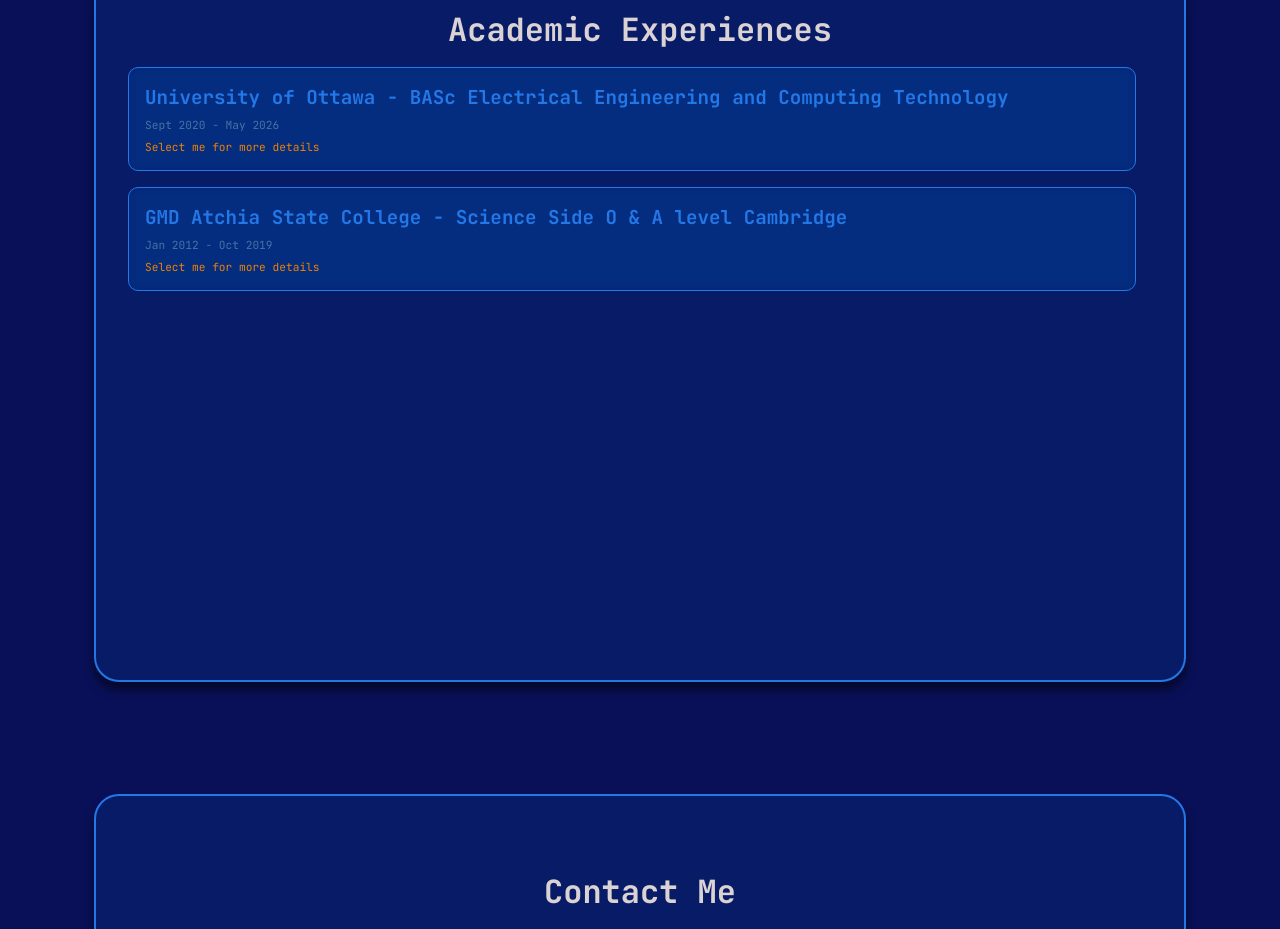
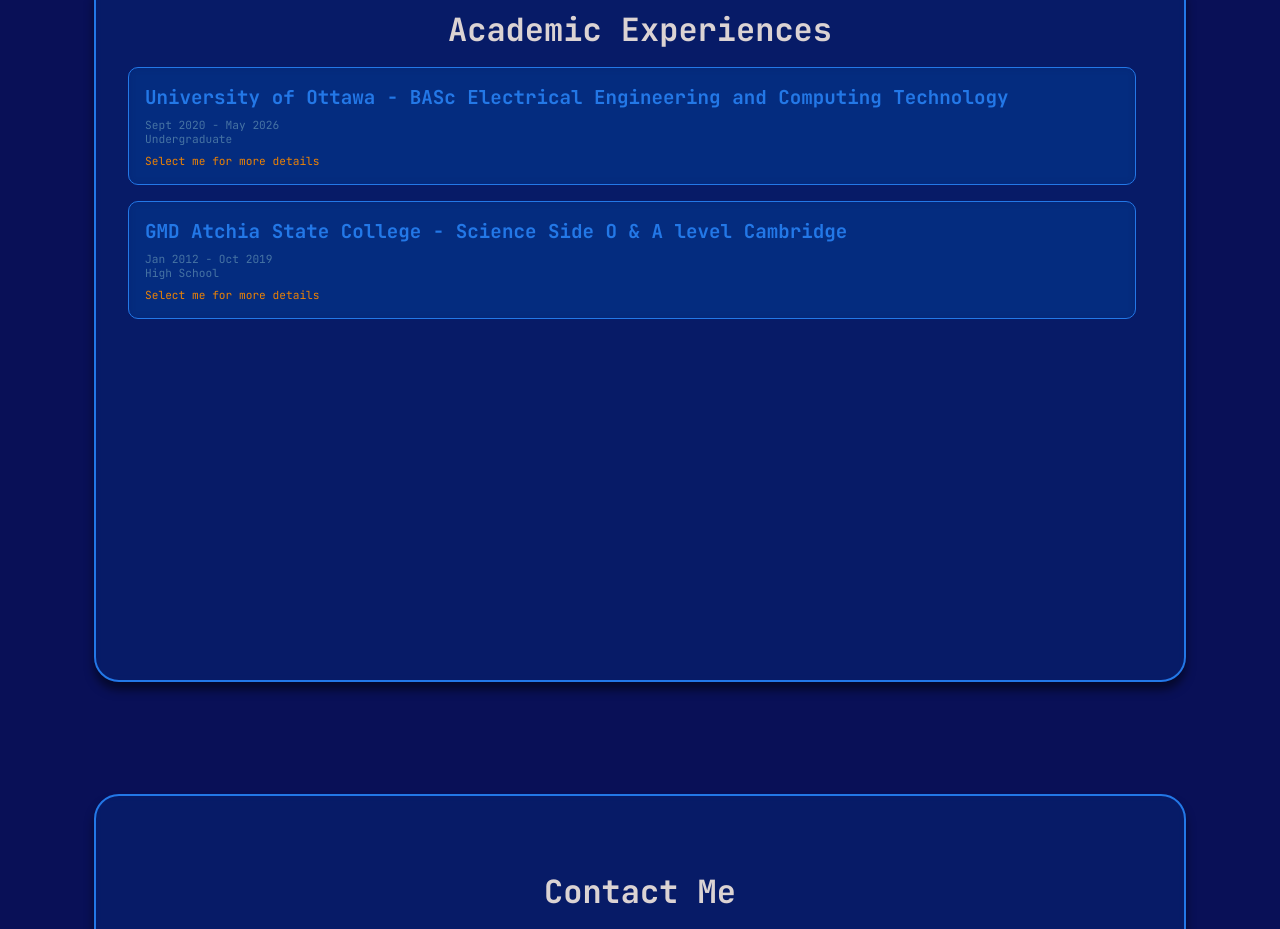
Before and after one commit to Alison0704/vercel-aliemi, a React (Vite) app: page / in a window 1280 px wide. Shown: the part 2542-3471 px from the top of the page. Built offline with nearby package versions, Linux system fonts and the light colour scheme.

Commit message:
I forgot to add type of academic

```diff
--- a/src/pages/Academic/index.tsx
+++ b/src/pages/Academic/index.tsx
@@ -24,7 +24,7 @@
                         <div className={style.academicContent}>
                             {items.map(item => (
                                 <a href="#" onClick={(e) => { e.preventDefault(); onNavigate('details'); onNavigateToDetails('academics',item.id.toString()); }}>
-                                    <ListFormat title={item.title} date={item.date} />
+                                    <ListFormat title={item.title} type={item.type} date={item.date} />
                                 </a>
                             ))}
                         </div>
```
